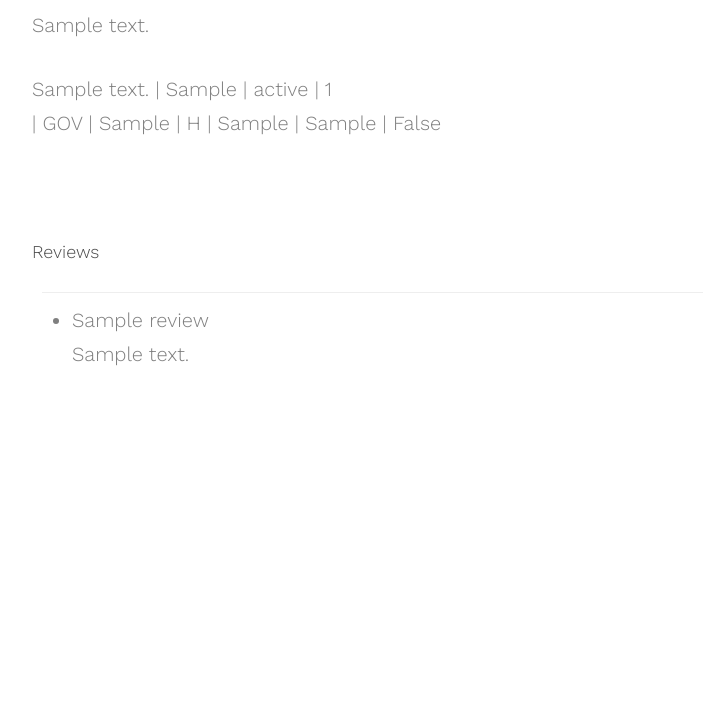
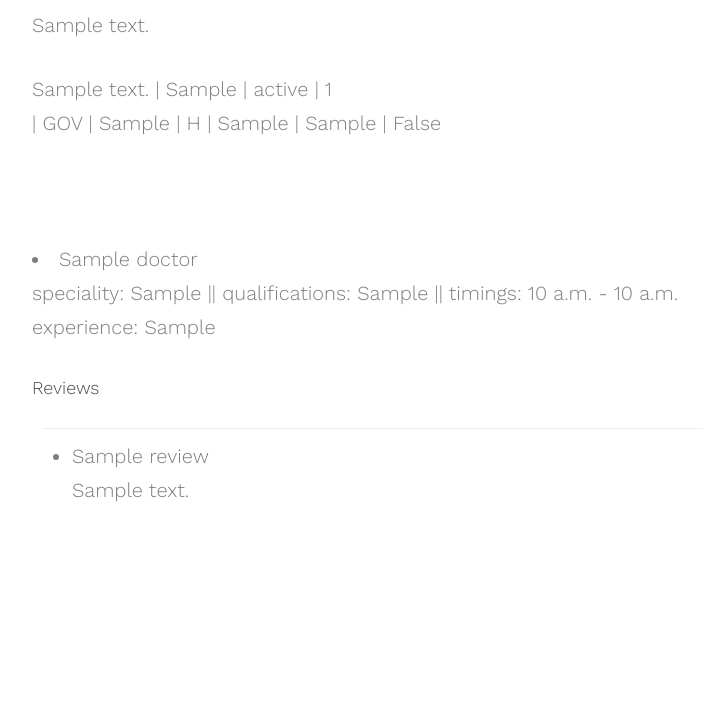
Before and after one commit to chetanya-shrimali/medical-care, a Django app: a page that uses medical_app/hospital_detail/templates/hospital_detail.html in a window 1280 px wide. Shown: the part 582-1283 px from the top of the page, without its empty margins (233-936 px from the left). Before the commit the page ends 948 px from the top, so only its background shows below. Run offline with Django 3.2, Linux system fonts and the light colour scheme; tables that the repository leaves empty hold one stand-in row (values such as "Sample post"); grey boxes marked "Sample" are stand-in pictures; some libraries are stand-ins or nearby versions; some web fonts are replaced.

Commit message:
updated hospital detail query
Signed-off-by: chetanya-shrimali <chetanyashrimalie5@gmailcom>

```diff
--- a/medical_app/hospital_detail/templates/hospital_detail.html
+++ b/medical_app/hospital_detail/templates/hospital_detail.html
@@ -26,7 +26,18 @@
                     {{ details.address }} | {{ details.city }} | {{ details.state }} | {{ details.pincode }}<br>
                     | {{ details.type }} | {{ details.speciality }} | {{ details.avg_cost }} | {{ details.working_days}} | {{ details.working_hours }}
                     | {{ details.blood_bank_availability }}
+
                     <br><br><br><br>
+
+                    {% for doctor in doctor %}
+                            <li>{{ doctor.name }}<br>
+                                speciality: {{ doctor.speciality }} ||
+                            qualifications: {{ doctor.qualification }} ||
+                            timings: {{ doctor.timing_from }} - {{ doctor.timing_to }}
+                            experience: {{ doctor.experience }}
+
+                                </li><br>
+                        {% endfor %}
                     <h4>Reviews</h4>
                     <hr>
                     <ul>
--- a/medical_app/hospital_detail/views.py
+++ b/medical_app/hospital_detail/views.py
@@ -1,6 +1,6 @@
 from django.shortcuts import render
 
-from hospital_detail.models import Detail, Hospital, Tag, Review
+from hospital_detail.models import Detail, Hospital, Review, Doctor
 
 
 def hospital_list(request):
@@ -14,6 +14,7 @@ def hospital_detail(request, pk):
     detail = Detail.objects.get(pk=pk)
     # tag = Tag.objects.filter(detail)
     review = Review.objects.filter(detail=detail)
+    doctor = Doctor.objects.filter(details=detail)
     # print(tag)
     return render(request, 'hospital_detail.html',
-                  {'details': detail, 'review': review})
+                  {'details': detail, 'review': review, 'doctor': doctor})
```
